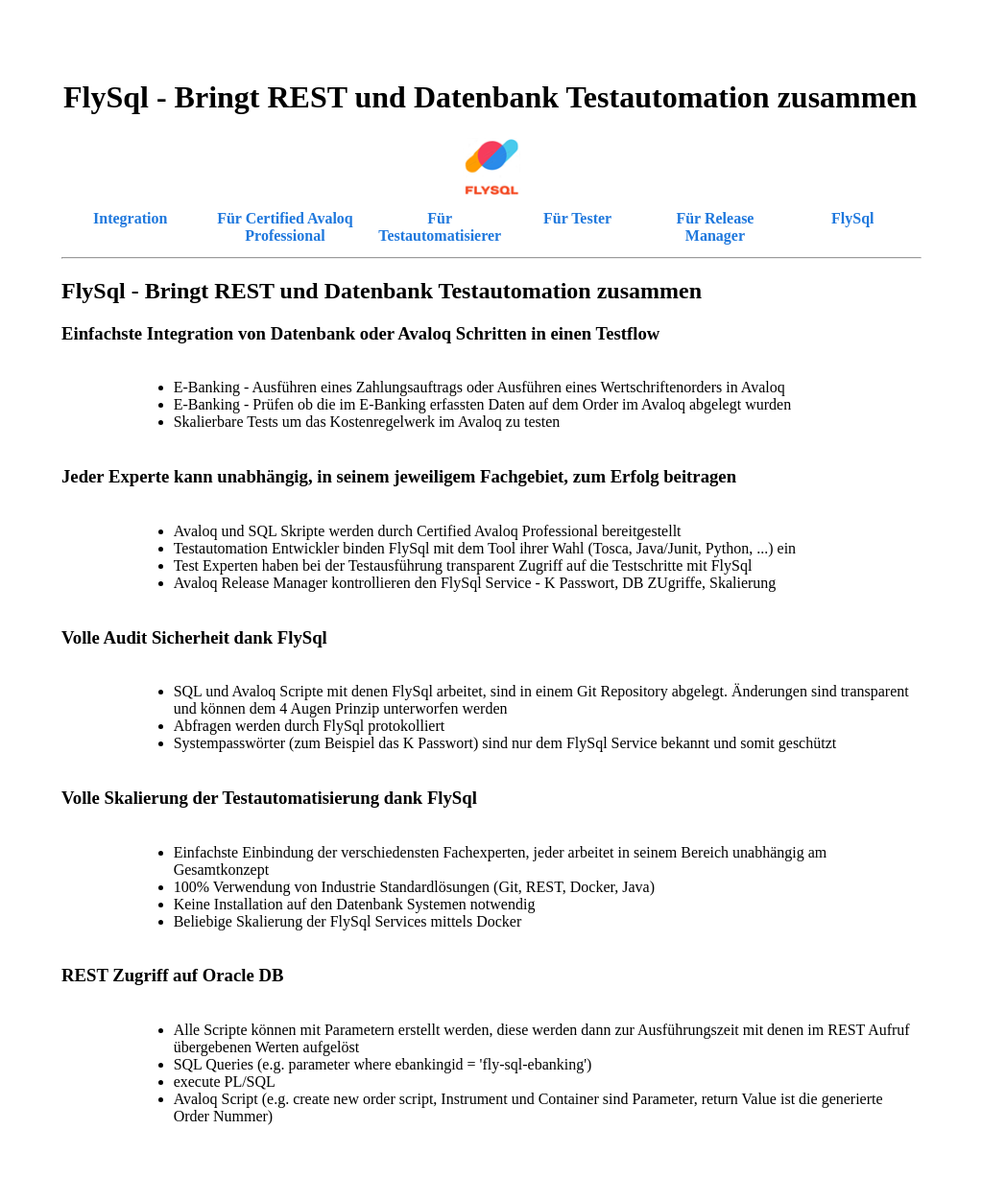
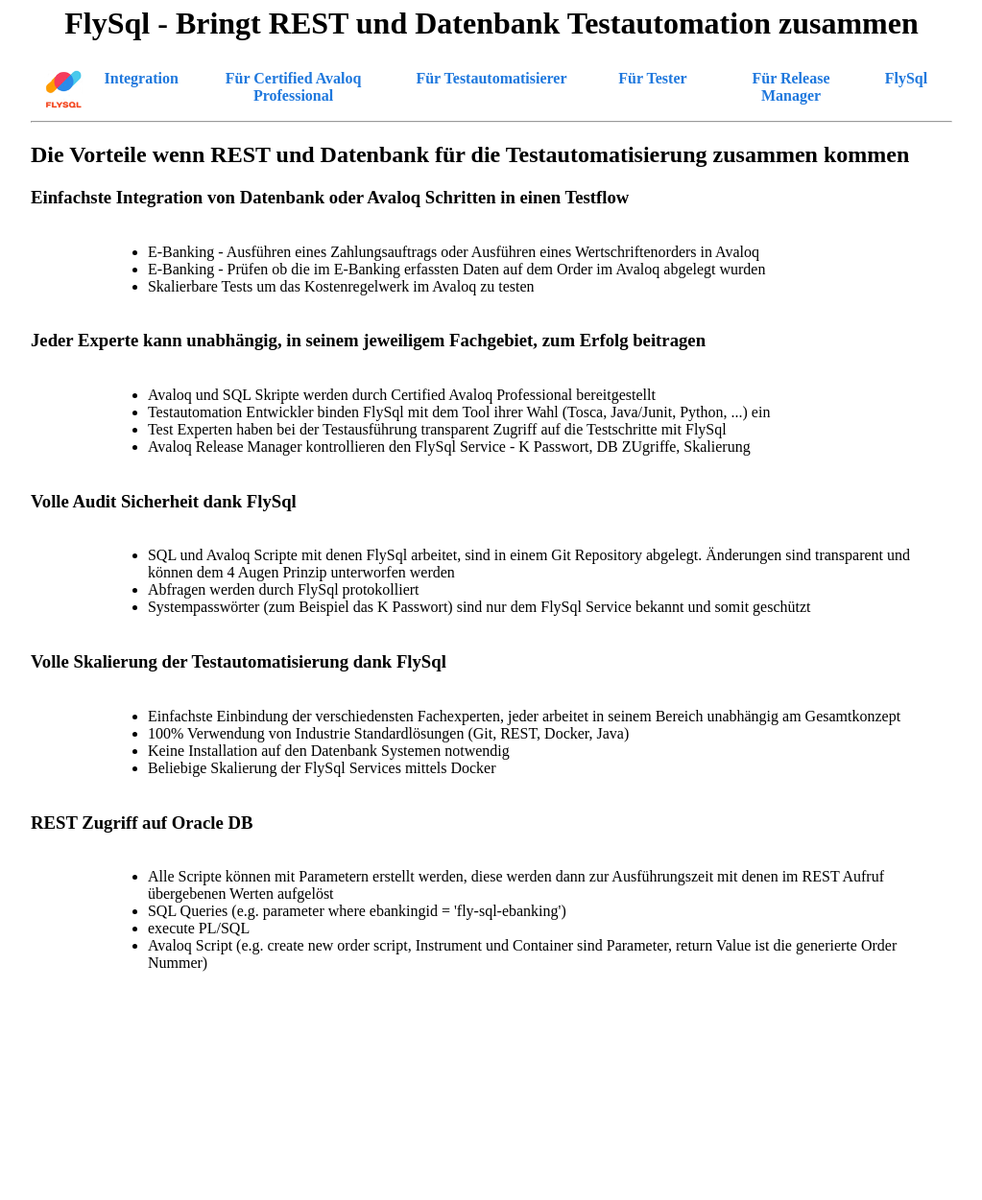
Before and after one commit to flysql/flysql.github.io, a Jekyll site: the page built from index.html, in a window 1280 px wide. Shown: the whole page at 96% size, without its empty margins (128-1151 px from the left). Built offline with Jekyll 4.4.1, drawn with Linux system fonts in a browser that asks for light colours; after the commit the page ends 1037 px from its top, so only the background shows below that.

Commit message:
layout improvements

```diff
--- a/_layouts/default.html
+++ b/_layouts/default.html
@@ -10,13 +10,9 @@
 </head>
 
 <body>
-	<div class="col-12">
-		<a href="/" class="header-link">
-			<h1>FlySql - Bringt REST und Datenbank Testautomation zusammen</h1>
-		</a>
-	</div>
-	<img class="navigation-img" src="/images/favicon/favicon.64x64.ico" alt="" />
+	<a class="header-link" href="/">FlySql - Bringt REST und Datenbank Testautomation zusammen</a>
 	<div class="navigation-grid">
+		<div><a class="nav-href" href="/"><img class="navigation-img" src="/images/favicon/favicon.64x64.ico" alt="FlySql logo" /></a></div>
 		<div><a class="nav-href" href="/integration">Integration</a></div>
 		<div><a class="nav-href" href="/certified-avaloq-prof">Für Certified Avaloq Professional</a></div>
 		<div><a class="nav-href" href="/testautomation">Für Testautomatisierer</a></div>
--- a/css/main.css
+++ b/css/main.css
@@ -3,18 +3,49 @@
     font-family: "Roboto Slab script=latin rev=1";
 }
 
+body {
+    min-height: 100vh;
+    margin: 6px auto;
+    width: 75%;
+}
+
+nav ul, footer ul {
+    padding: 0px;
+    list-style: none;
+    font-weight: bold;
+}
+
+nav ul li, footer ul li {
+    display: inline;
+    margin-right: 20px;
+}
+
+a:hover {
+    text-decoration: underline;
+}
+
+.header-link {
+    display: block;
+    color: black;
+    width: 100%;
+    text-decoration: none;
+    text-align: center;
+    font-size: xx-large;
+    font-weight: bolder;
+}
+
 .navigation-img {
     display: block;
-    height: 60px;
-    width: 60px;
+    height: 40px;
+    width: 40px;
     margin-left: auto;
     margin-right: auto;
 }
 
 .navigation-grid {
     display: grid;
-    grid-template-columns: 16% 20% 16% 16% 16% 16%;
-    padding-top: 15px;
+    grid-template-columns: 7% 10% 23% 20% 15% 15% 10%;
+    padding-top: 30px;
     padding-bottom: 5px;
     text-align: center;
 }
@@ -24,46 +55,6 @@
     color: rgb(31, 120, 221);
     font-weight: bold;
     font-size: medium;
-}
-
-.tdcenter {
-    font-size: 1em;
-    text-align: center;
-}
-.tdleft {
-    font-size: 1em;
-    text-align: left;
-}
-.tdright {
-    font-size: 1em;
-    text-align: right;
-}
-body {
-    margin: 60px auto;
-    width: 70%;
-}
-nav ul, footer ul {
-    padding: 0px;
-    list-style: none;
-    font-weight: bold;
-}
-nav ul li, footer ul li {
-    display: inline;
-    margin-right: 20px;
-}
-
-a:hover {
-    text-decoration: underline;
-}
-
-.vorteile {
-    font-size:medium;
-}
-
-.header-link {
-    color: black;
-    width: 100%;
-    text-decoration: none;
 }
 
 .code-grey-font {
--- a/index.html
+++ b/index.html
@@ -2,8 +2,8 @@
 layout: default
 title: FlySql - Vorteile
 ---
-<div class="vorteile">
-	<h2>FlySql - Bringt REST und Datenbank Testautomation zusammen</h2>
+<div>
+	<h2>Die Vorteile wenn REST und Datenbank für die Testautomatisierung zusammen kommen</h2>
 	<h3>Einfachste Integration von Datenbank oder Avaloq Schritten in einen Testflow</h3>
 	<div class="row">
 		<div class="col-1"></div>
```
